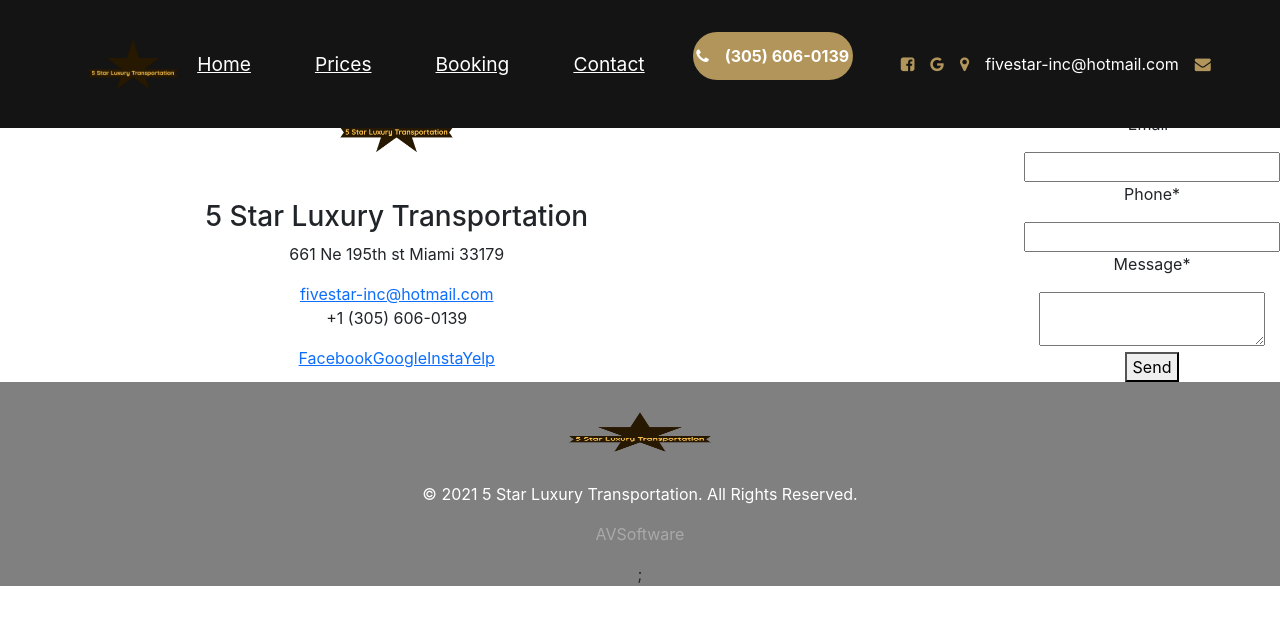
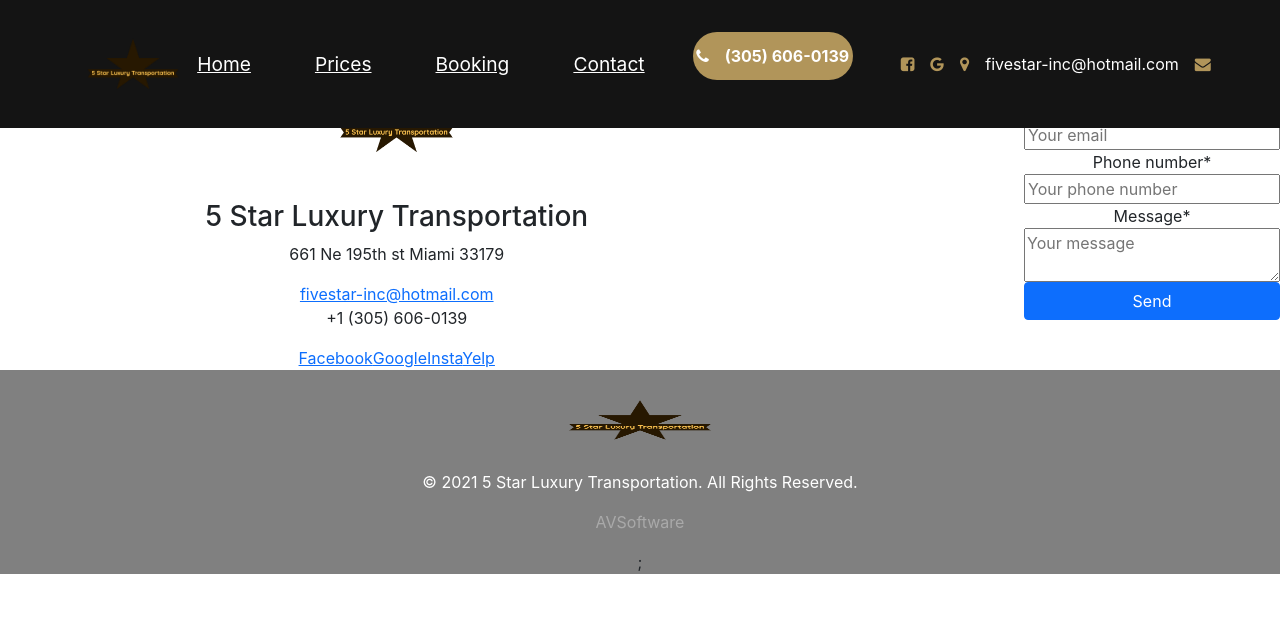
Before and after one commit to viktorferenczi/LuxuryTransportation, a React (Create React App) app: page /contact in a window 1280 px wide. Shown: the top 624 px of the page. Built offline with nearby package versions, Linux system fonts and the light colour scheme.

Commit message:
email sender input state + refact

```diff
--- a/src/components/ContactPage/EmailSender.js
+++ b/src/components/ContactPage/EmailSender.js
@@ -1,8 +1,22 @@
+import React, { useState } from 'react';
+
 import{ init } from 'emailjs-com';
 import emailjs from 'emailjs-com';
+import Alert from 'react-bootstrap/Alert';
+import Button from 'react-bootstrap/Button'
+
 init("user_NI2YtL4qPeOue4aib0abR");
 
 export const EmailSender = () => {
+
+    // Alert
+    const [show,setShow] = useState(false);
+
+    // Inputs
+    const [name,setName] = useState("");
+    const [email,setEmail] = useState("");
+    const [phone,setPhone] = useState("");
+    const [message,setMessage] = useState("");
 
     // we need to extract this data from here to somewhere safe and refact this code but its too late night for that sh*t
 
@@ -10,6 +24,27 @@ export const EmailSender = () => {
     //Access Token de1d93e023ead83a86aef750ee23d4d7
     //Template ID template_u2b0o8d
     //Service ID service_nxyq4yu
+
+    const handleChange = (e,input) => {
+        switch (input) {
+            case "name":
+                setName(e.target.value);
+                break;
+            case "email":
+                setEmail(e.target.value);
+                break;
+
+            case "phone":
+                setPhone(e.target.value);
+                break;
+
+            case "message":
+                setMessage(e.target.value);
+                break;
+            default:
+                break;
+        }
+    }
 
     const handleSubmit = (e) => {
 
@@ -24,28 +59,39 @@ export const EmailSender = () => {
 
         emailjs.send('service_nxyq4yu','template_u2b0o8d', templateParams, 'user_NI2YtL4qPeOue4aib0abR')
             .then((response) => {
-               console.log('SUCCESS!', response.status, response.text);
+               setShow(true);
             }, (err) => {
-               console.log('FAILED...', err);
+                alert('We were unable to send your message! Please call us!');
             });
     };
 
     return(
         <div>
-            <form onSubmit={handleSubmit}>
-                <p>Full Name*</p>
-                <input required type="text" name="name"/>
+            <Alert show={show} variant="success">
+                <Alert.Heading>Email Sent</Alert.Heading>
+                <p>Thank you for your letter. We will contact you as soon as possible.</p>
+                <hr />
+                <div className="d-flex justify-content-end">
+                    <Button onClick={() => setShow(false)} variant="outline-success">
+                        OK
+                    </Button>
+                </div>
+            </Alert>
 
-                <p>Email*</p>
-                <input required type="email" name="email"/>
+            <form onSubmit={handleSubmit} style={{flexDirection:'column',display:'flex'}}>
+                <label htmlFor={"name"}>Full Name*</label>
+                <input onChange={ (e) => handleChange(e,"name")} required type="text" id="name" name="name" value={name} placeholder={"Your name"}/>
 
-                <p>Phone*</p>
-                <input required type="text" name="phone"/>
+                <label htmlFor={"email"}>Email*</label>
+                <input onChange={ (e) => handleChange(e,"email")} required type="email" id="email" name="email" value={email} placeholder={"Your email"}/>
 
-                <p>Message*</p>
-                <textarea required type="text" name="message"/>
+                <label htmlFor={"phone"}>Phone number*</label>
+                <input onChange={ (e) => handleChange(e,"phone")} required type="text" id="phone" name="phone" value={phone} placeholder={"Your phone number"}/>
 
-                <button type={"submit"}>Send</button>
+                <label htmlFor={"message"}>Message*</label>
+                <textarea onChange={ (e) => handleChange(e,"message")} required type="text" id="message" name="message" value={message} placeholder={"Your message"}/>
+
+                <Button type={"submit"}>Send</Button>
             </form>
         </div>
     );
```
